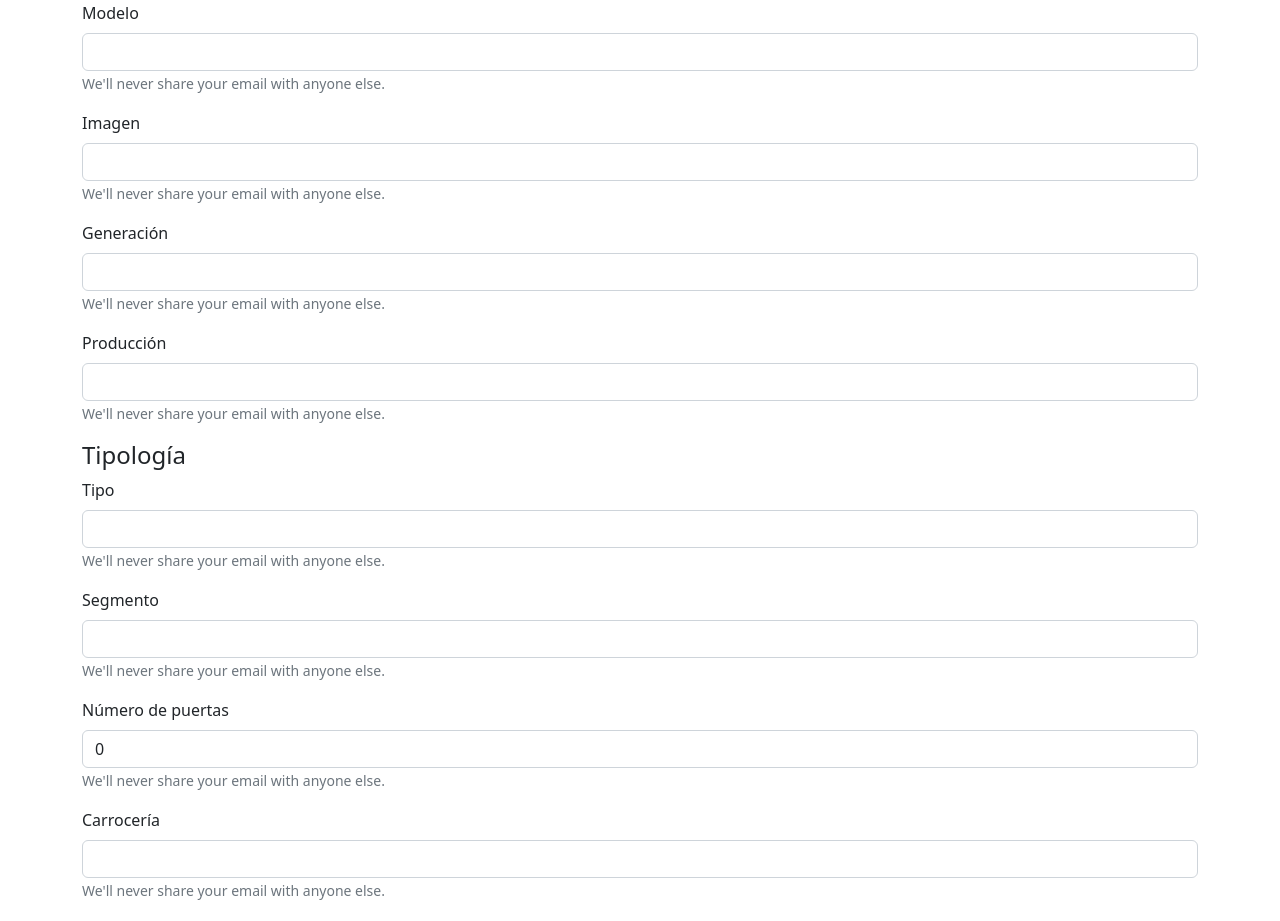
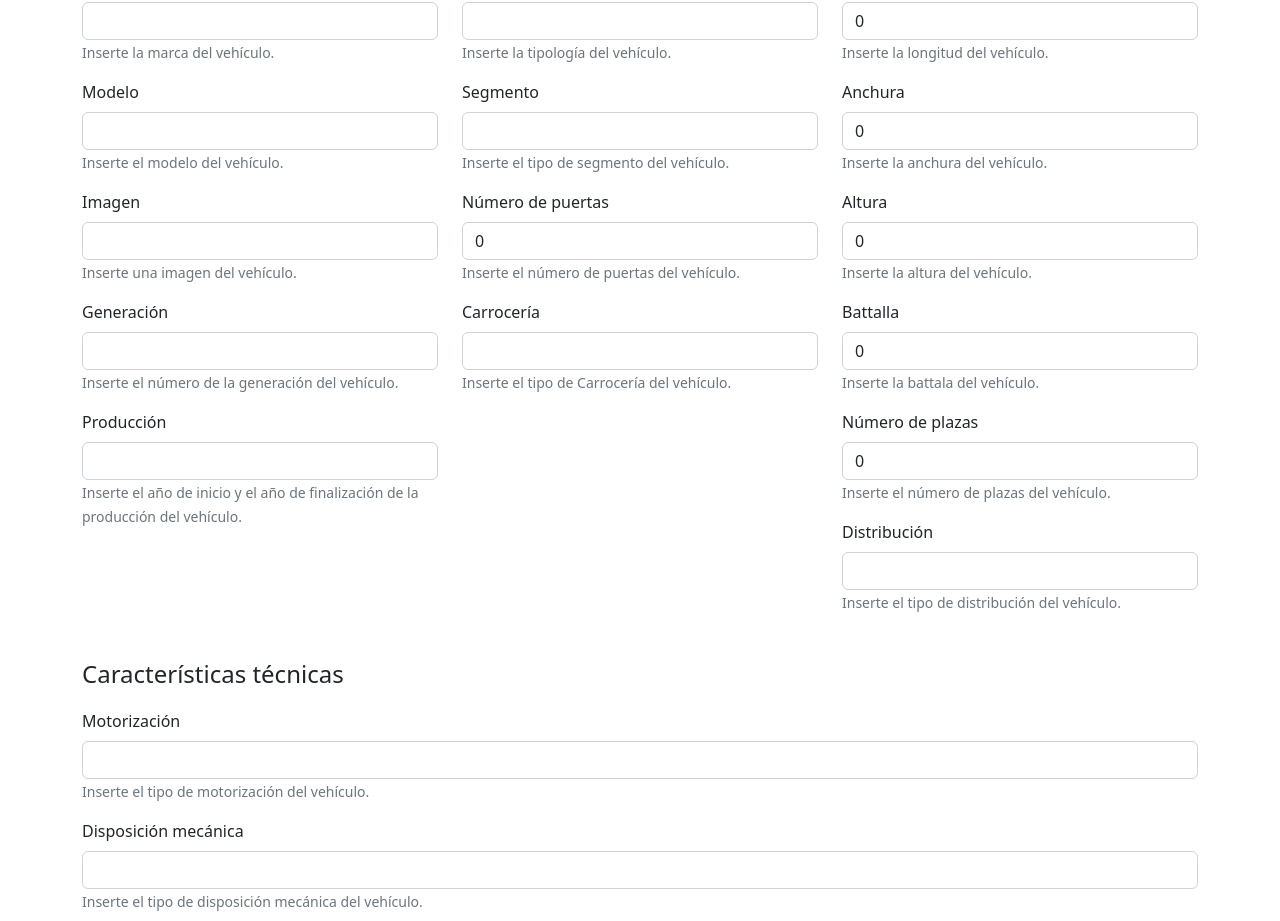
Before and after one commit to alejandroMazas/alberto_cars_client, a React (Create React App) app: page /CrearCoches in a window 1280 px wide. Shown: the part 165-1086 px from the top of the page. Built offline with nearby package versions, Linux system fonts and the light colour scheme.

Commit message:
create form finished

```diff
--- a/src/components/carForm/CreateCarForm.css
+++ b/src/components/carForm/CreateCarForm.css
@@ -0,0 +1,4 @@
+.label {
+    margin-top: 30px;
+    margin-bottom: 20px;
+}
--- a/src/components/carForm/CreateCarForm.js
+++ b/src/components/carForm/CreateCarForm.js
@@ -1,5 +1,5 @@
 import { useState } from 'react'
-import { Button, Container, Form } from 'react-bootstrap'
+import { Button, Container, Form, Row, Col } from 'react-bootstrap'
 import carsService from '../../services/cars.services'
 import './CreateCarForm.css'
 import { useNavigate } from "react-router-dom"
@@ -82,11 +82,14 @@ const CreateCarForm = () => {
         <Container>
 
             <Form onSubmit={handleSubmit}>
+                <Row>
+                    <Col md={{ span: 4 }}>
+                        <h4 className='label'>Descripción</h4>
                         <Form.Group className="mb-3" controlId="brand">
                             <Form.Label>Marca</Form.Label>
                             <Form.Control type="text" value={brand} onChange={handleInput} name="brand" />
                             <Form.Text className="text-muted">
-                        We'll never share your email with anyone else.
+                                Inserte la marca del vehículo.
                             </Form.Text>
                         </Form.Group>
 
@@ -94,15 +97,14 @@ const CreateCarForm = () => {
                             <Form.Label>Modelo</Form.Label>
                             <Form.Control type="text" value={model} onChange={handleInput} name="model" />
                             <Form.Text className="text-muted">
-                        We'll never share your email with anyone else.
-                    </Form.Text>
+                                Inserte el modelo del vehículo.                            </Form.Text>
                         </Form.Group>
 
                         <Form.Group className="mb-3" controlId="image">
                             <Form.Label>Imagen</Form.Label>
                             <Form.Control type="text" value={image} onChange={handleInput} name="image" />
                             <Form.Text className="text-muted">
-                        We'll never share your email with anyone else.
+                                Inserte una imagen del vehículo.
                             </Form.Text>
                         </Form.Group>
 
@@ -110,7 +112,7 @@ const CreateCarForm = () => {
                             <Form.Label>Generación</Form.Label>
                             <Form.Control type="text" value={generation} onChange={handleInput} name="generation" />
                             <Form.Text className="text-muted">
-                        We'll never share your email with anyone else.
+                                Inserte el número de la generación del vehículo.
                             </Form.Text>
                         </Form.Group>
 
@@ -118,17 +120,19 @@ const CreateCarForm = () => {
                             <Form.Label>Producción</Form.Label>
                             <Form.Control type="text" value={production} onChange={handleInput} name="production" />
                             <Form.Text className="text-muted">
-                        We'll never share your email with anyone else.
+                                Inserte el año de inicio y el año de finalización de la producción del vehículo.
                             </Form.Text>
                         </Form.Group>
 
-                <h4>Tipología</h4>
+                    </Col>
+                    <Col md={{ span: 4 }}>
+                        <h4 className='label'>Tipología</h4>
 
                         <Form.Group className="mb-3" controlId="carType">
                             <Form.Label>Tipo</Form.Label>
                             <Form.Control type="text" value={carType} onChange={handleInput} name="carType" />
                             <Form.Text className="text-muted">
-                        We'll never share your email with anyone else.
+                                Inserte la tipología del vehículo.
                             </Form.Text>
                         </Form.Group>
 
@@ -136,7 +140,7 @@ const CreateCarForm = () => {
                             <Form.Label>Segmento</Form.Label>
                             <Form.Control type="text" value={segment} onChange={handleInput} name="segment" />
                             <Form.Text className="text-muted">
-                        We'll never share your email with anyone else.
+                                Inserte el tipo de segmento del vehículo.
                             </Form.Text>
                         </Form.Group>
 
@@ -144,7 +148,7 @@ const CreateCarForm = () => {
                             <Form.Label>Número de puertas</Form.Label>
                             <Form.Control type="number" value={doors} onChange={handleInput} name="doors" />
                             <Form.Text className="text-muted">
-                        We'll never share your email with anyone else.
+                                Inserte el número de puertas del vehículo.
                             </Form.Text>
                         </Form.Group>
 
@@ -152,17 +156,18 @@ const CreateCarForm = () => {
                             <Form.Label>Carrocería</Form.Label>
                             <Form.Control type="text" value={carbody} onChange={handleInput} name="carbody" />
                             <Form.Text className="text-muted">
-                        We'll never share your email with anyone else.
+                                Inserte el tipo de Carrocería del vehículo.
                             </Form.Text>
                         </Form.Group>
-
-                <h4>Dimensiones</h4>
+                    </Col>
+                    <Col md={{ span: 4 }}>
+                        <h4 className='label'>Dimensiones</h4>
 
                         <Form.Group className="mb-3" controlId="carLength">
                             <Form.Label>Longitud</Form.Label>
                             <Form.Control type="number" value={carLength} onChange={handleInput} name="carLength" />
                             <Form.Text className="text-muted">
-                        We'll never share your email with anyone else.
+                                Inserte la longitud del vehículo.
                             </Form.Text>
                         </Form.Group>
 
@@ -170,7 +175,7 @@ const CreateCarForm = () => {
                             <Form.Label>Anchura</Form.Label>
                             <Form.Control type="number" value={width} onChange={handleInput} name="width" />
                             <Form.Text className="text-muted">
-                        We'll never share your email with anyone else.
+                                Inserte la anchura del vehículo.
                             </Form.Text>
                         </Form.Group>
 
@@ -178,7 +183,7 @@ const CreateCarForm = () => {
                             <Form.Label>Altura</Form.Label>
                             <Form.Control type="number" value={height} onChange={handleInput} name="height" />
                             <Form.Text className="text-muted">
-                        We'll never share your email with anyone else.
+                                Inserte la altura del vehículo.
                             </Form.Text>
                         </Form.Group>
 
@@ -186,7 +191,7 @@ const CreateCarForm = () => {
                             <Form.Label>Battalla</Form.Label>
                             <Form.Control type="number" value={battle} onChange={handleInput} name="battle" />
                             <Form.Text className="text-muted">
-                        We'll never share your email with anyone else.
+                                Inserte la battala del vehículo.
                             </Form.Text>
                         </Form.Group>
 
@@ -194,7 +199,7 @@ const CreateCarForm = () => {
                             <Form.Label>Número de plazas</Form.Label>
                             <Form.Control type="number" value={plazas} onChange={handleInput} name="plazas" />
                             <Form.Text className="text-muted">
-                        We'll never share your email with anyone else.
+                                Inserte el número de plazas del vehículo.
                             </Form.Text>
                         </Form.Group>
 
@@ -202,17 +207,20 @@ const CreateCarForm = () => {
                             <Form.Label>Distribución</Form.Label>
                             <Form.Control type="text" value={distribution} onChange={handleInput} name="distribution" />
                             <Form.Text className="text-muted">
-                        We'll never share your email with anyone else.
+                                Inserte el tipo de distribución del vehículo.
                             </Form.Text>
                         </Form.Group>
+                    </Col>
 
-                <h4>Características técnicas</h4>
+                </Row>
+
+                <h4 className='label'>Características técnicas</h4>
 
                 <Form.Group className="mb-3" controlId="motor">
                     <Form.Label>Motorización</Form.Label>
                     <Form.Control type="text" value={motor} onChange={handleInput} name="motor" />
                     <Form.Text className="text-muted">
-                        We'll never share your email with anyone else.
+                        Inserte el tipo de motorización del vehículo.
                     </Form.Text>
                 </Form.Group>
 
@@ -220,7 +228,7 @@ const CreateCarForm = () => {
                     <Form.Label>Disposición mecánica</Form.Label>
                     <Form.Control type="text" value={mechanic} onChange={handleInput} name="mechanic" />
                     <Form.Text className="text-muted">
-                        We'll never share your email with anyone else.
+                        Inserte el tipo de disposición mecánica del vehículo.
                     </Form.Text>
                 </Form.Group>
 
@@ -228,7 +236,7 @@ const CreateCarForm = () => {
                     <Form.Label>Propulsión</Form.Label>
                     <Form.Control type="text" value={propulsion} onChange={handleInput} name="propulsion" />
                     <Form.Text className="text-muted">
-                        We'll never share your email with anyone else.
+                        Inserte el tipo de propulsión del vehículo.
                     </Form.Text>
                 </Form.Group>
 
@@ -236,7 +244,7 @@ const CreateCarForm = () => {
                     <Form.Label>Combustible</Form.Label>
                     <Form.Control type="text" value={carfuel} onChange={handleInput} name="carfuel" />
                     <Form.Text className="text-muted">
-                        We'll never share your email with anyone else.
+                        Inserte el tipo de combustible del vehículo.
                     </Form.Text>
                 </Form.Group>
 
--- a/src/components/card/card.css
+++ b/src/components/card/card.css
@@ -1,5 +1,9 @@
-.actived {
-    border: 4px solid rgb(33, 169, 174);
+.card {
+    margin-bottom: 20px;
+}
+
+.card:hover {
+    border: 2px solid rgb(9, 229, 237);
     border-radius: 10px;
 }
 
--- a/src/pages/carsPage/CarsPage.jsx
+++ b/src/pages/carsPage/CarsPage.jsx
@@ -7,7 +7,6 @@ const CarsPage = () => {
         <>
             <Container>
                 <h2 className='heading'>Lista Completa</h2>
-                <hr></hr>
                 <CarList />
             </Container>
         </>
```
Also changed, not shown: src/components/card/card.js (+2 -9 lines), src/pages/carsPage/CarsDetailsPage/CarsDetailsPage.js (+5 -5 lines). Lines whose indentation alone changed are shown as unchanged.
